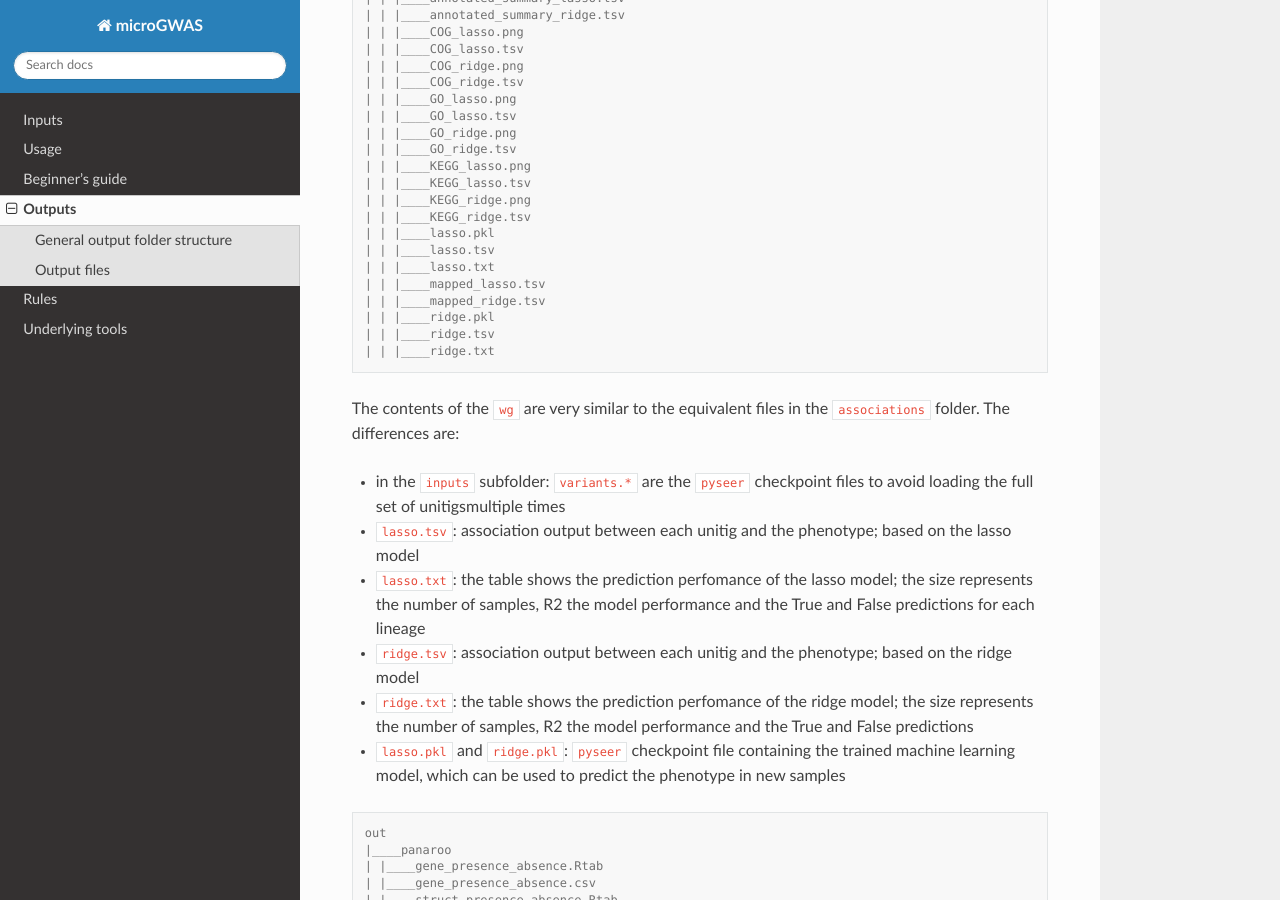
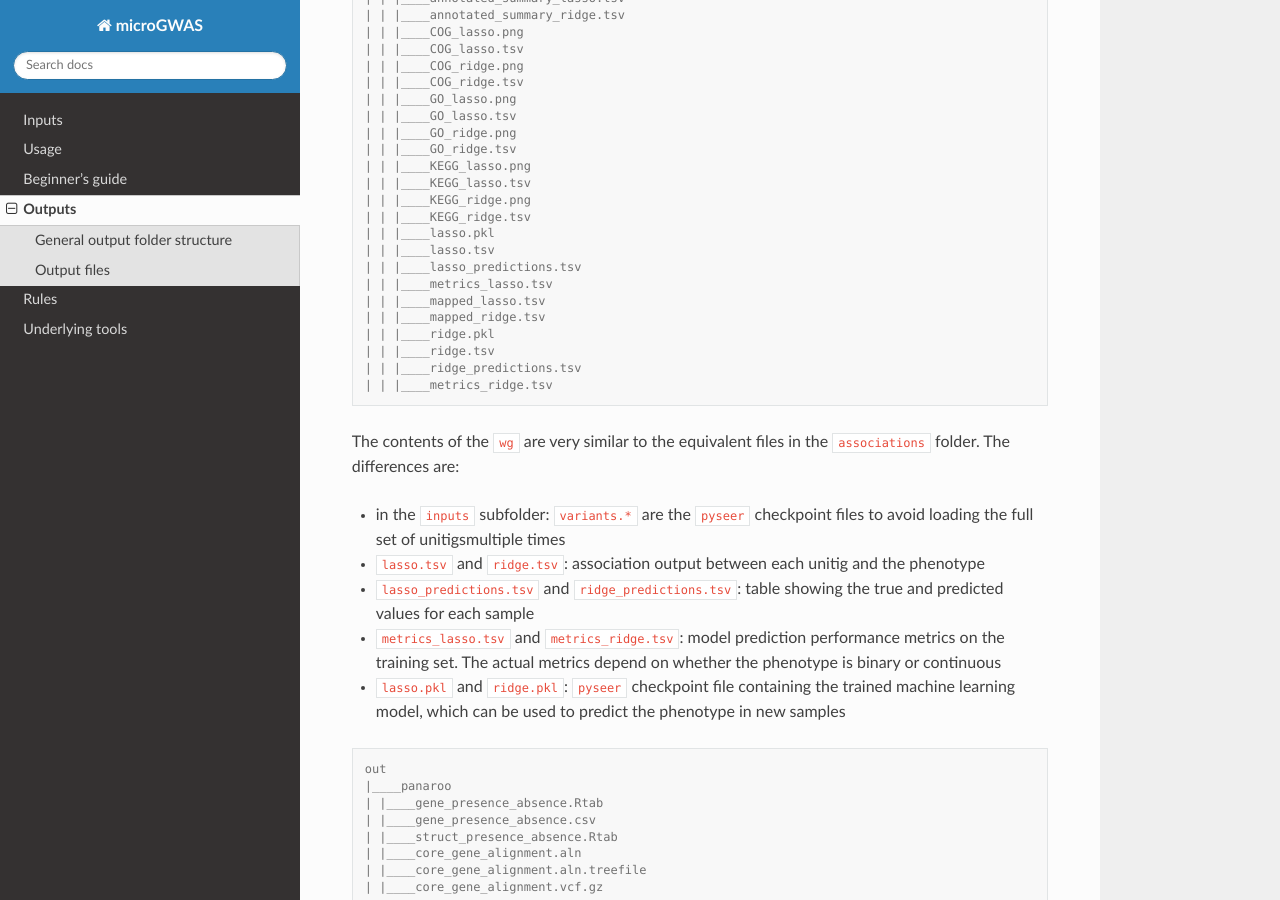
Before and after one commit to microbial-pangenomes-lab/microGWAS, a Sphinx documentation site: the page built from docs/source/outputs.rst, in a window 1280 px wide and 900 px high, scrolled down 4925 px. Built offline with Sphinx 7.4.7 and the Read the Docs theme 3.1.0, drawn with Linux system fonts in a browser that asks for light colours; comment, search, counter and statistics services are not loaded.

Commit message:
Update docs about the new `wg_metrics` rule

```diff
--- a/docs/source/outputs.rst
+++ b/docs/source/outputs.rst
@@ -216,20 +216,21 @@
     | | |____KEGG_ridge.tsv
     | | |____lasso.pkl
     | | |____lasso.tsv
-    | | |____lasso.txt
+    | | |____lasso_predictions.tsv
+    | | |____metrics_lasso.tsv
     | | |____mapped_lasso.tsv
     | | |____mapped_ridge.tsv
     | | |____ridge.pkl
     | | |____ridge.tsv
-    | | |____ridge.txt
+    | | |____ridge_predictions.tsv
+    | | |____metrics_ridge.tsv
 
 The contents of the ``wg`` are very similar to the equivalent files in the ``associations`` folder. The differences are:
 
 * in the ``inputs`` subfolder: ``variants.*`` are the ``pyseer`` checkpoint files to avoid loading the full set of unitigsmultiple times
-* ``lasso.tsv``: association output between each unitig and the phenotype; based on the lasso model
-* ``lasso.txt``: the table shows the prediction perfomance of the lasso model; the size represents the number of samples, R2 the model performance and the True and False predictions for each lineage
-* ``ridge.tsv``: association output between each unitig and the phenotype; based on the ridge model
-* ``ridge.txt``: the table shows the prediction perfomance of the ridge model; the size represents the number of samples, R2 the model performance and the True and False predictions
+* ``lasso.tsv`` and ``ridge.tsv``: association output between each unitig and the phenotype
+* ``lasso_predictions.tsv`` and ``ridge_predictions.tsv``: table showing the true and predicted values for each sample
+* ``metrics_lasso.tsv`` and ``metrics_ridge.tsv``: model prediction performance metrics on the training set. The actual metrics depend on whether the phenotype is binary or continuous
 * ``lasso.pkl`` and ``ridge.pkl``: ``pyseer`` checkpoint file containing the trained machine learning model, which can be used to predict the phenotype in new samples
 
 ..  code-block:: console
--- a/docs/source/rules.rst
+++ b/docs/source/rules.rst
@@ -15,6 +15,7 @@
     pyseer
     pyseer_rare
     wg
+    wg_metrics
     map_back
     qq_plots
     manhattan_plots
@@ -34,6 +35,7 @@
 * ``pyseer_rare``: will test for rare variants based on the predicted deleterious protein coding variants.
 * ``panfeed``: will test gene-cluster specific k-mers for their association with the phenotype(s), and produce output plots.
 * ``wg``: will train two machine learning models (lasso and a ridge elastic nets) based on the presence/absence patterns of all unitigs.
+* ``wg_metrics``: will calculate prediction performance metrics for the machine learning models trained by the ``wg`` rule, providing quantitative assessment of model accuracy.
 * ``qq_plots``: will createa Q-Q plot to check that p-values are not inflated (large ‘shelves’ are symptomatic of poorly controlled confounding population structure)
 * ``map_back``: will map back the associated genetic variants to the provided reference genomes.
 * ``manhattan_plots``: will generate a Manhattan plot of the unitigs that map to the chosen reference genome.
--- a/docs/source/tutorial.rst
+++ b/docs/source/tutorial.rst
@@ -269,7 +269,7 @@
 
    .. code-block:: console
 
-      snakemake -p annotate_summary find_amr_vag manhattan_plots heritability enrichment_plots qq_plots tree --cores 24 --use-conda --conda-frontend mamba
+      snakemake -p annotate_summary find_amr_vag manhattan_plots heritability enrichment_plots qq_plots tree wg_metrics --cores 24 --use-conda --conda-frontend mamba
 
 This will:
 
@@ -296,7 +296,7 @@
 
    .. code-block:: console
 
-      snakemake -p annotate_summary manhattan_plots heritability enrichment_plots qq_plots --cores 24 --use-conda --conda-frontend mamba
+      snakemake -p annotate_summary manhattan_plots heritability enrichment_plots qq_plots wg_metrics --cores 24 --use-conda --conda-frontend mamba
 
 This command runs all the same analyses as before, except for generating the phylogenetic tree and
 identifying AMR and virulence associated genes.
--- a/docs/source/usage.rst
+++ b/docs/source/usage.rst
@@ -174,7 +174,7 @@
 
 You are now ready to run the full pipeline! The following example runs all the analyses using 24 cores::
 
-   snakemake -p annotate_summary find_amr_vag map_back manhattan_plots heritability enrichment_plots qq_plots tree --cores 24 --verbose --use-conda
+   snakemake -p annotate_summary find_amr_vag map_back manhattan_plots heritability enrichment_plots qq_plots tree wg_metrics --cores 24 --verbose --use-conda
 
 Running specific rules
 ~~~~~~~~~~~~~~~~~~~~~~~~~~~~~~~~~
```
Also changed, not shown: README.md (+3 -3 lines).
